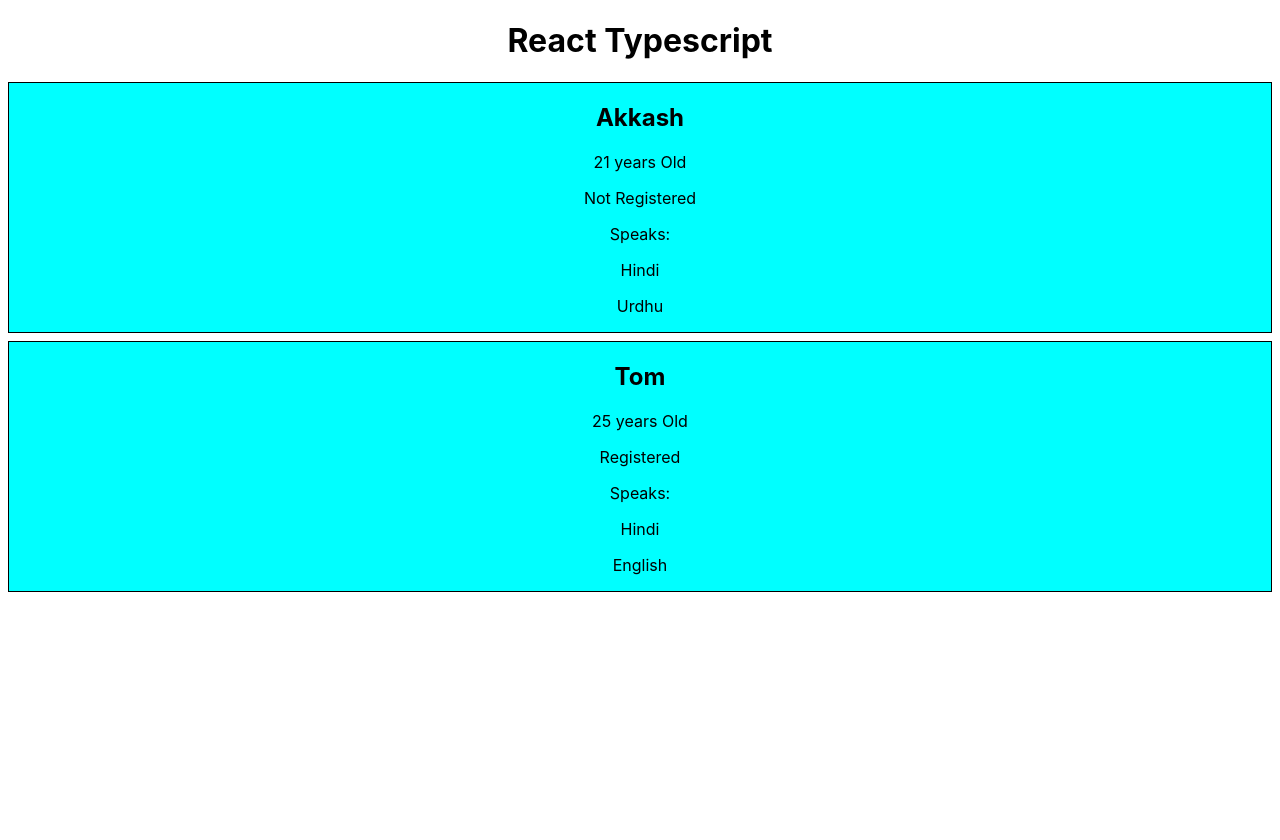
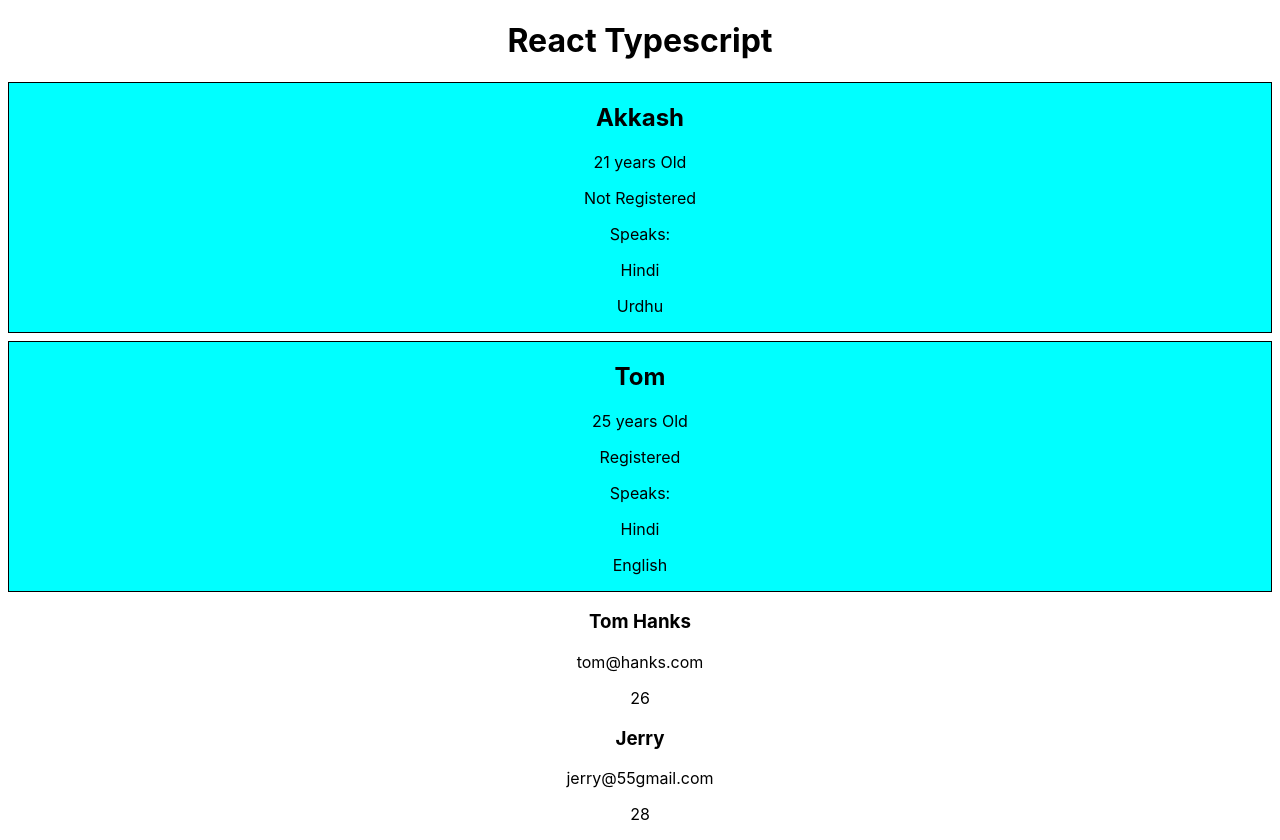
Before and after one commit to tanvirrifat1/TypeScript-Basic, a React (Create React App) app: page / in a window 1280 px wide. Before the commit the page ends 800 px from the top, so only its background shows below. Built offline with nearby package versions, Linux system fonts and the light colour scheme.

Commit message:
added array

```diff
--- a/src/App.tsx
+++ b/src/App.tsx
@@ -2,6 +2,7 @@
 import logo from './logo.svg';
 import './App.css';
 import User from './Component/User';
+import UserDemo from './Component/UserDemo';
 
 const user1={
   name:"Akkash",
@@ -16,17 +17,31 @@
   lang:["Hindi","English"]
 }
 
+
+const users=[
+  {
+    id:1,
+    name:"Tom Hanks",
+    email:"tom@hanks.com",
+    age:26,
+  },
+  {
+    id:2,
+    name:"Jerry",
+    email:"jerry@55gmail.com",
+    age:28,
+  },
+]
+
+
+
 function App() {
   return (
     <div className="App">
       <h1>React Typescript</h1>
       <User user={user1}/>
       <User user={user2}/>
-{/*
-      <User name="Tanvir Rifat"age={20}
-       isRegistered={true}
-       lang={["Bangla,English"]}
-       /> */}
+      <UserDemo users={users}/>
     </div>
   );
 }
--- /dev/null
+++ b/src/Component/UserDemo.tsx
@@ -0,0 +1,27 @@
+import React from 'react';
+
+type UserDemoProps={
+    users: {
+        id: number;
+        name: string;
+        email: string;
+        age: number;
+    }[]
+}
+
+const UserDemo = ({users}:UserDemoProps) => {
+    return (
+        <div>
+          {users.map((user)=>{
+            const {id,name,email,age}=user
+            return <div key={id}>
+             <h3>{name}</h3>
+             <p>{email}</p>
+             <p>{age}</p>
+                </div>
+          })}
+        </div>
+    );
+};
+
+export default UserDemo;
```
